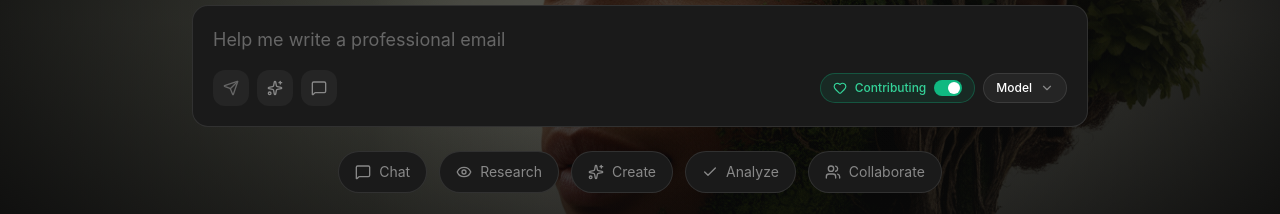
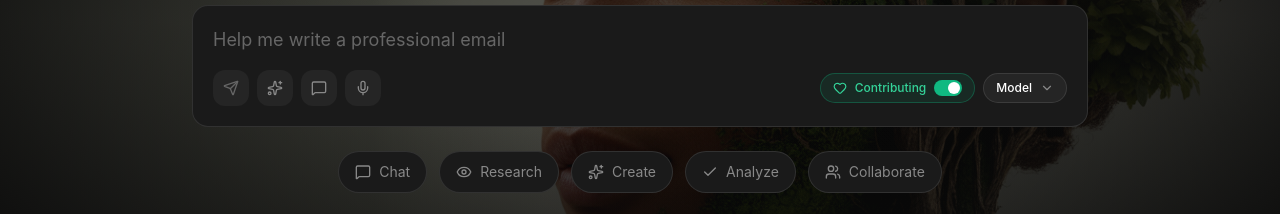
Before and after one commit to Laudedgg/ZamaniLabs, a React (Vite) app: page / in a window 1280 px wide. Shown: the part 337-551 px from the top of the page. Built offline with nearby package versions, Linux system fonts and the light colour scheme; the HTML template or start-up script is replaced by a standard one.

Commit message:
Add voice prompt mic icon button to chat input controls

```diff
--- a/src/App.tsx
+++ b/src/App.tsx
@@ -1,5 +1,5 @@
 import { useState, useEffect, useRef } from 'react';
-import { ArrowRight, Menu, X, Mail, MessageSquare, Shield, Heart, ChevronDown, Send, Check, Sparkles, DollarSign, Eye, ToggleRight, Users, Building, Bot, Home, ShoppingBag } from 'lucide-react';
+import { ArrowRight, Menu, X, Mail, MessageSquare, Shield, Heart, ChevronDown, Send, Check, Sparkles, DollarSign, Eye, ToggleRight, Users, Building, Bot, Home, ShoppingBag, Mic } from 'lucide-react';
 import { motion, type Variants } from 'framer-motion';
 
 // Animation variants with proper typing
@@ -287,6 +287,9 @@ function App() {
                   </button>
                   <button type="button" className="p-2.5 rounded-xl bg-[#252525] text-[#888] hover:text-white hover:bg-[#2a2a2a] transition-colors">
                     <MessageSquare className="w-4 h-4" />
+                  </button>
+                  <button type="button" className="p-2.5 rounded-xl bg-[#252525] text-[#888] hover:text-white hover:bg-[#2a2a2a] transition-colors">
+                    <Mic className="w-4 h-4" />
                   </button>
                 </div>
 
```
